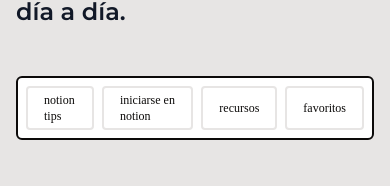
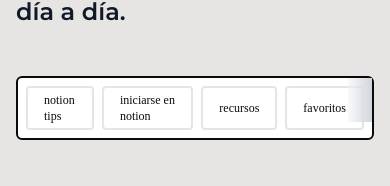
Before and after one commit to joaruibu/emprende-con-notion, a Next.js app: page /blog in a window 390 px wide. Shown: the part 332-518 px from the top of the page. Built offline with nearby package versions, Linux system fonts and the light colour scheme; grey boxes are pictures that could not be loaded; a web font is replaced by a local one.

Commit message:
shadow mobile version tag bar | update sitemap

```diff
--- a/components/FiltersByTags.js
+++ b/components/FiltersByTags.js
@@ -25,7 +25,9 @@
     }
 
     return (
-        <div className='border-2 border-stone-950 bg-white rounded-md p-2 mt-2 min-w-full flex-none overflow-x-scroll'>
+        < div className="relative">
+            < div className='sm:hidden h-11 w-6 top-[2px] right-[2px]  bg-gradient-to-r absolute from-gray-100/50 to-gray-300 z-10' ></ div>
+            <div className='border-2 relative border-stone-950 bg-white rounded-md p-2 mt-2 min-w-full flex-none overflow-x-scroll'>
                 {domLoaded &&
                     <div className='flex gap-2'>
                         {
@@ -38,6 +40,7 @@
                     </div>
                 }
             </div>
+        </div>
     )
 }
 
```
Also changed, not shown: 1 other file (tests, documents, lock files or other folders). Lines whose indentation alone changed are shown as unchanged.
